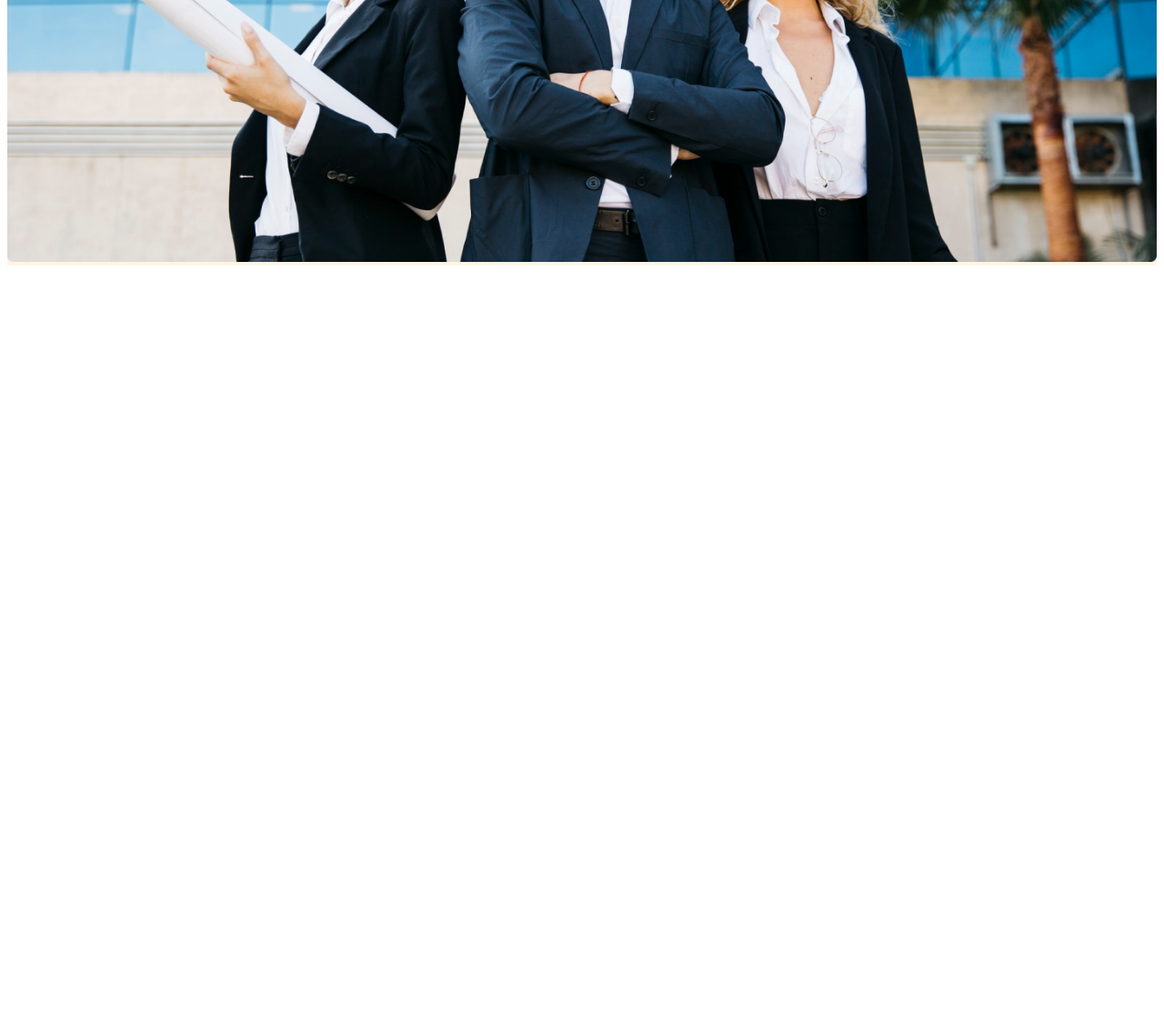
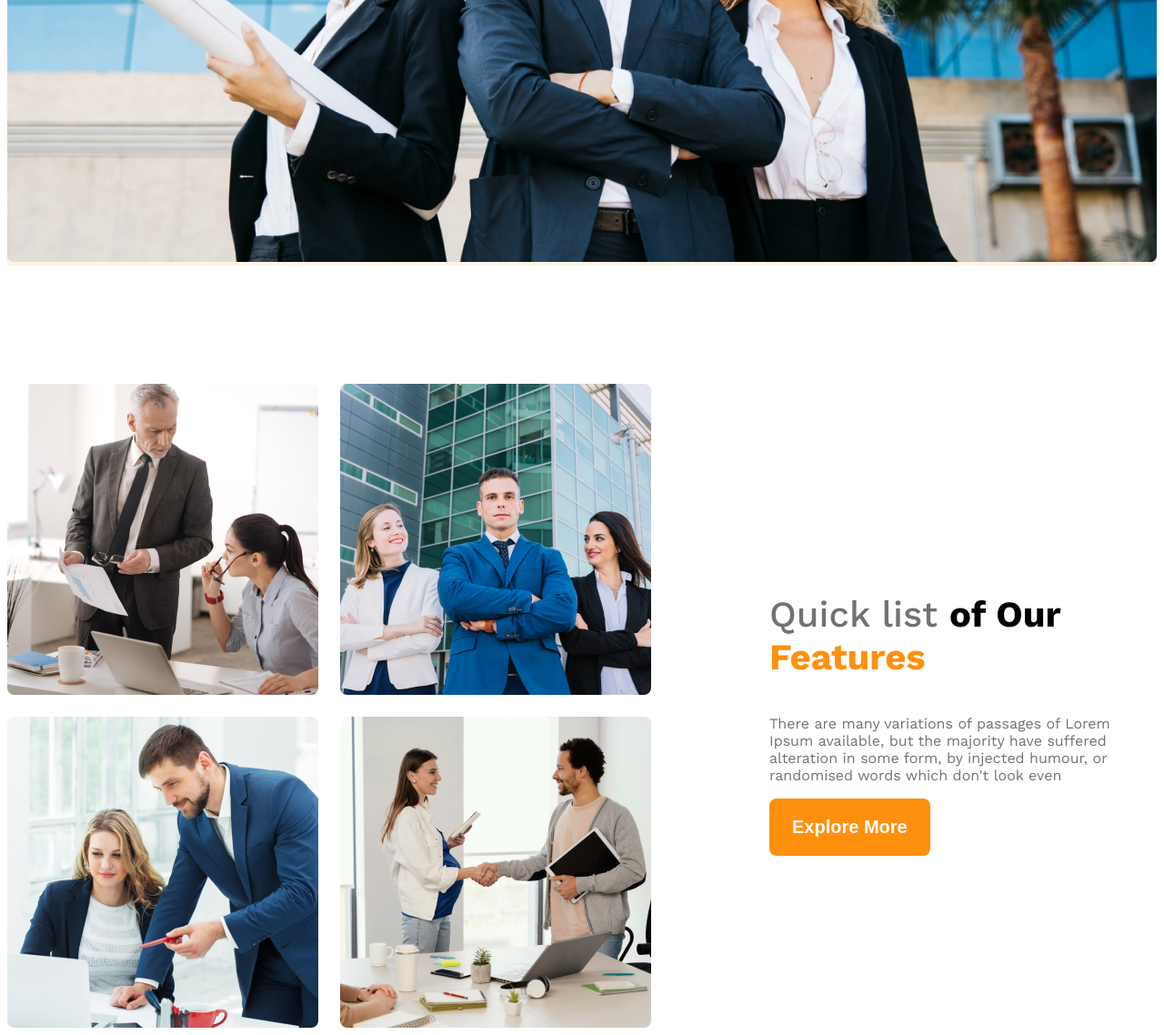
Before and after one commit to kamrolhasantanbir123/g3-architects-website, a plain HTML site: page index.html in a window 1280 px wide. Shown: the part 892-2030 px from the top of the page at 91% size. Before the commit the page ends 1192 px from the top, so only its background shows below. Drawn offline with nearby package versions, Linux system fonts and the light colour scheme.

Commit message:
added feature-description and edit file

```diff
--- a/index.html
+++ b/index.html
@@ -28,7 +28,21 @@
             <img class="banner-image" src="images/banner.png" alt="">
         </div>
     </header>
-    <main></main>
+    <main>
+        <section class="teams display-flex">
+            <div class="team-img-container">
+                <img src="images/team1.png" alt="two architect discussing about design">
+                <img src="images/team2.png" alt="">
+                <img src="images/team3.png" alt="">
+                <img src="images/team4.png" alt="">
+            </div>
+            <div class="our-features">
+                <h3 class="feature-title"><span id="quick-list" class="text-light-gray">Quick list </span> <span>of Our</span><br> <span class="text-primary">Features</span></h3>
+                <p class="feature-description text-light-gray">There are many variations of passages of Lorem Ipsum available, but the majority have suffered alteration in some form, by injected humour, or randomised words which don't look even</p>
+                <button class="btn-primary">Explore More</button>
+            </div>
+        </section>
+    </main>
     <footer></footer>
 </body>
 </html>
--- a/style/architects.css
+++ b/style/architects.css
@@ -12,6 +12,10 @@
 /* shared styles */
 .display-flex{
     display: flex;
+}
+
+.text-primary{
+    color: #FF900E;
 }
 /* dark 02 */
 .text-gray{
@@ -72,12 +76,64 @@
     border-radius: 8px;
     border: 0;
 }
+
+.main{
+    max-width: 1440px;
+    margin: 0 auto;
+}
+
+main >section{
+    margin-top: 130px;
+}
 .banner-image{
     width: 100%;
 }
+
+.teams{
+    align-items: center;
+}
+.team-img-container{
+    display: grid;
+    grid-template-columns: repeat(2, 1fr);
+    gap: 24px;
+}
+.our-features{
+    margin-left: 130px;
+    max-width: 530px;
+}
+.feature-title{
+    font-size: 2.5rem;
+    font-weight: 700;
+}
+
+#quick-list{
+    font-weight: 500;
+}
+
 /* responsive media query */
 @media screen and (max-width: 576px) {
-    .navbar, .nav-links{
+    .navbar,
+    .nav-links,
+    .teams{
         flex-direction: column;
     }
+
+    .team-img-container{
+        grid-template-columns: repeat(1, 1fr);
+    }
+
+    .our-features{
+        margin-left: 20px;
+    }
 }
+
+/* medium size device */
+@media screen and (min-width: 576px) and (max-width: 992px) {
+    .teams{
+        flex-direction: column;
+    }
+    .our-features{
+        margin: 50px auto;
+    }
+
+}
```
